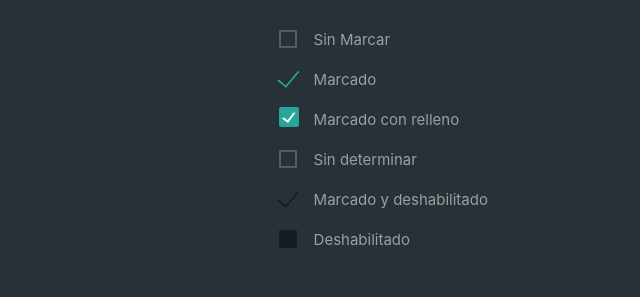
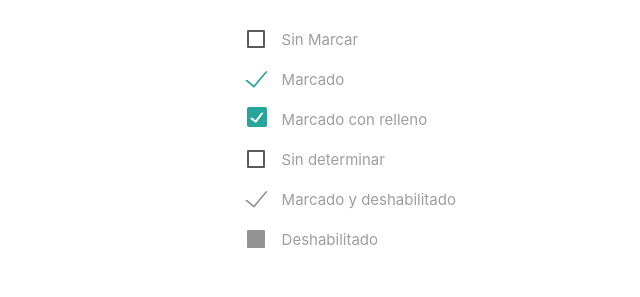
Before and after one commit to JAAS210299/proyecto-framework, a plain HTML site: page index.html in a window 1280 px wide. Shown: the part 277-574 px from the top of the page, without its empty margins (298-938 px from the left). Drawn offline with Linux system fonts and the light colour scheme.

Commit message:
cambios index

```diff
--- a/index.html
+++ b/index.html
@@ -1,4 +1,7 @@
 <!DOCTYPE html>
+<meta charset="utf-8">
+<meta name="viewport" content="width=device-width, initial-scale=1">
+<title>Materialize</title>
 <html>
 
 <head>
@@ -8,8 +11,8 @@
     <meta name="viewport" content="width=device-width, initial-scale=1.0" />
 </head>
 
-<body class="blue-grey darken-4">
-    <div class="container white-text">
+<body>
+    <div>
         <form>
             <h2 class="center">Inputs de formularios</h2>
 
```
Also changed, not shown: jaas.html (+2 -1 lines).
